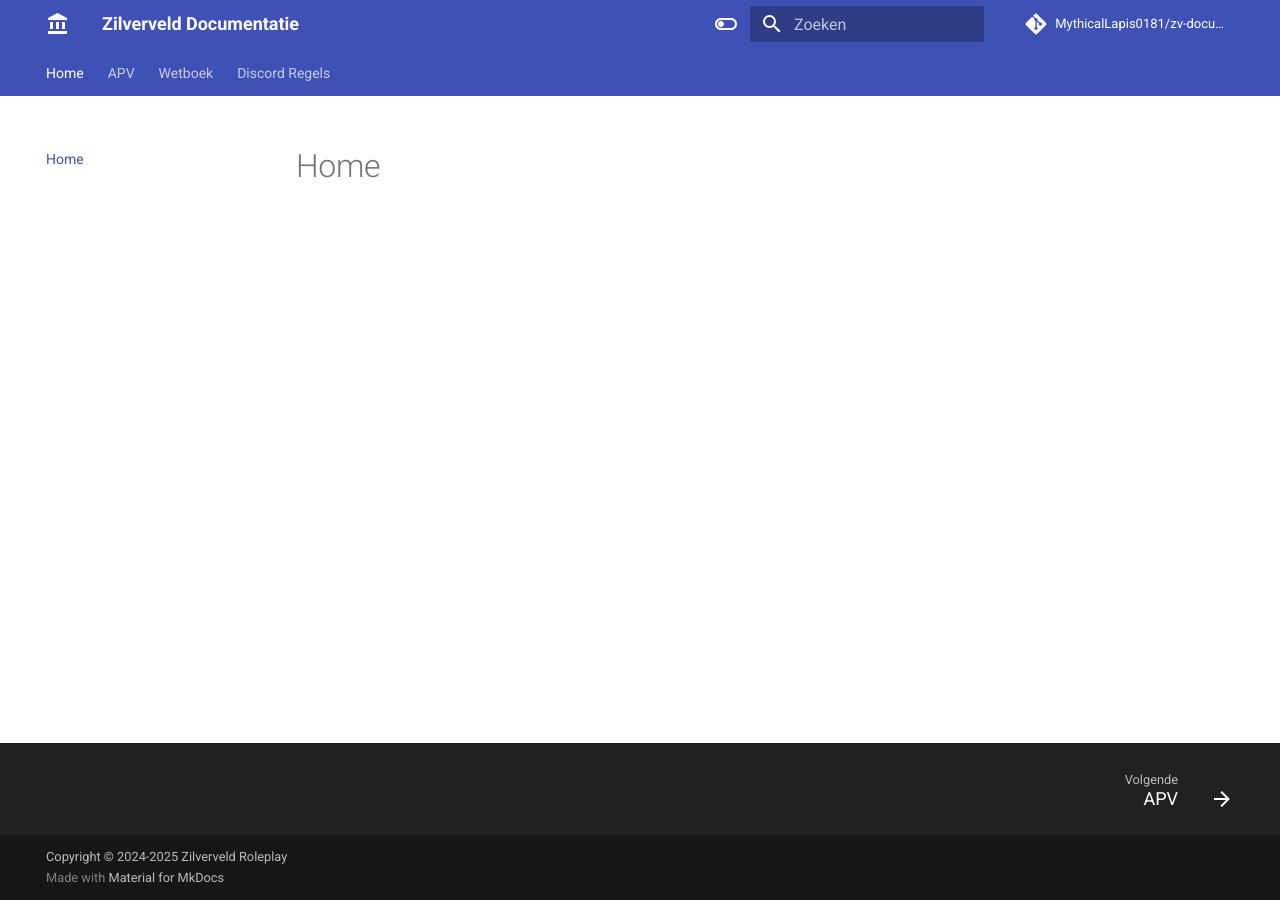
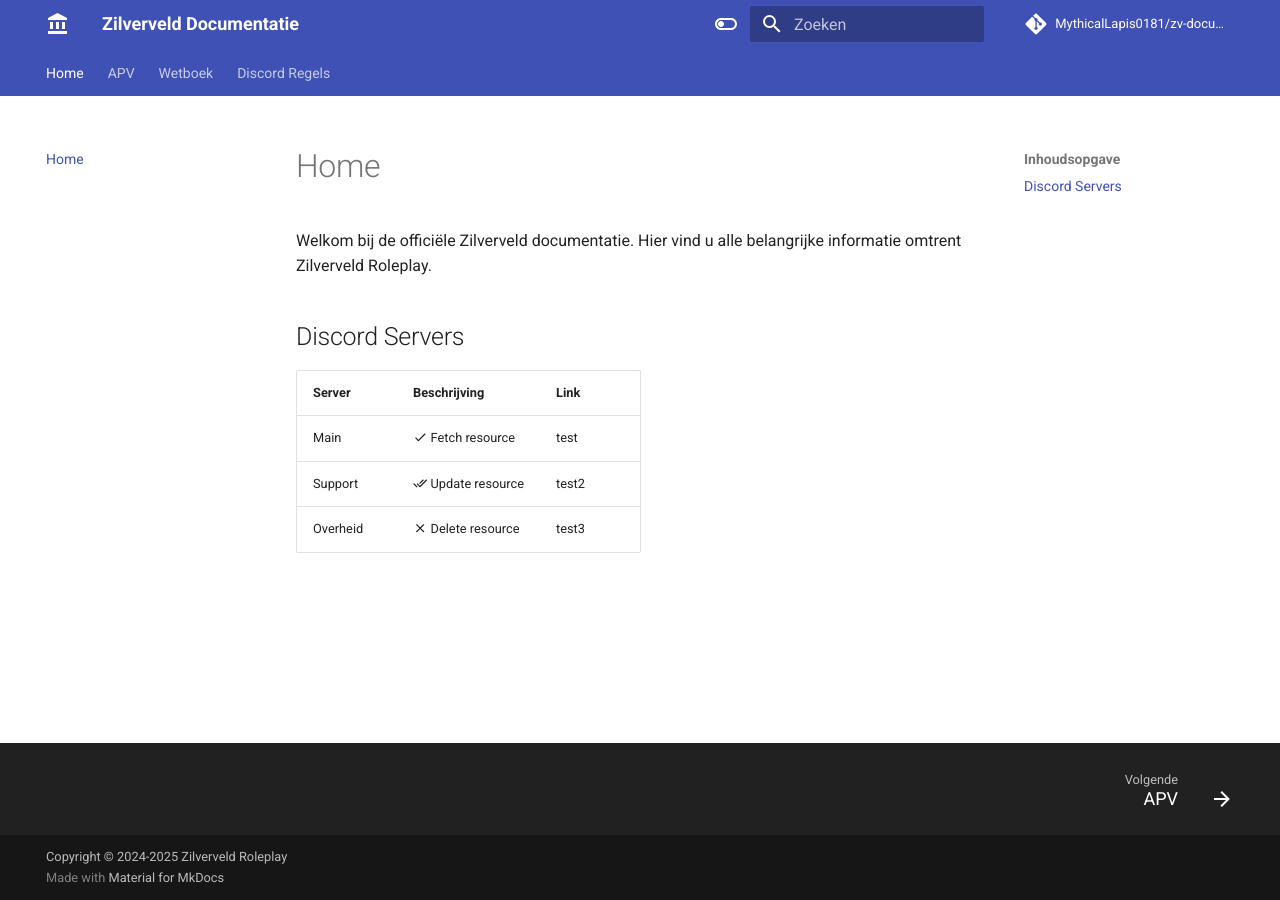
Before and after one commit to MythicalLapis0181/zv-documentatie, an MkDocs documentation site: the page built from docs/index.md, in a window 1280 px wide. Built offline with MkDocs 1.6.1 and Material for MkDocs 9.7.7, drawn with Linux system fonts in a browser that asks for light colours; comment, search, counter and statistics services are not loaded.

Commit message:
Update index.md

```diff
--- a/docs/index.md
+++ b/docs/index.md
@@ -1 +1,9 @@
 # Home
+Welkom bij de officiële Zilverveld documentatie. Hier vind u alle belangrijke informatie omtrent Zilverveld Roleplay.
+
+## Discord Servers
+| Server      | Beschrijving                         | Link                  |
+| ----------- | ------------------------------------ | --------------------- |
+| Main        | :material-check:     Fetch resource  | test                  |
+| Support     | :material-check-all: Update resource | test2                 |
+| Overheid    | :material-close:     Delete resource | test3                 |
```
